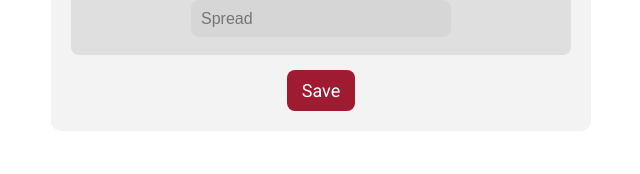
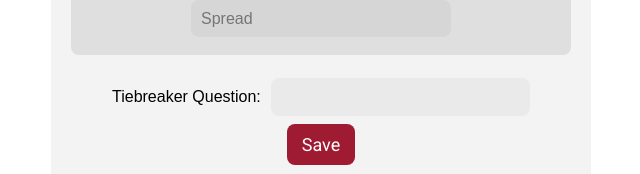
Before and after one commit to phluxx/football-pool, a Vue app: page /admin/create in a window 1280 px wide. Shown: the part 3443-3617 px from the top of the page, without its empty margins (319-959 px from the left). Built offline with nearby package versions, Linux system fonts and the light colour scheme; no server answers.

Commit message:
Add tiebreaker question and save method.

```diff
--- a/src/components/CreateWeeklyGames.vue
+++ b/src/components/CreateWeeklyGames.vue
@@ -16,7 +16,10 @@
 
       <input :disabled="!gameDate" type="number" step="0.5" v-model="game.spread"  @blur="enforceHalfPointSpreads(game)" placeholder="Spread" />
     </div>
-
+    <div class="tiebreaker-container">
+      <label for="tiebreakerQuestion">Tiebreaker Question:</label>
+      <input type="text" v-model="tiebreakerQuestion" id="tiebreakerQuestion" />
+    </div>
     <button @click="saveGames" class="betting-button">Save</button>
 
   </div>
@@ -35,6 +38,7 @@ export default {
       teams: [],
       games: Array.from({ length: 15 }, () => ({ favorite: null, underdog: null, spread: null })),
       saveMessage: "",  // For displaying a success/error message
+      tiebreakerQuestion: "",
     };
   },
   created() {
@@ -121,10 +125,15 @@ export default {
           games: this.games
         };
 
-        const response = await axios.post("https://fbpsql.ewnix.net/api/savegames", payload);
+        const tiebreakerPayload = {
+          tiebreakerQuestion: this.tiebreakerQuestion
+        };
+
+        await axios.post("https://fbpsql.ewnix.net/api/savegames", payload);
+        await axios.port("https://fbpsql.ewnix.net/api/savetiebreaker", tiebreakerPayload);
 
         // Display the response from the server
-        alert(response.data.status);
+       alert("Games saved!");
 
       } catch (error) {
         console.error("Error saving games:", error);
```
